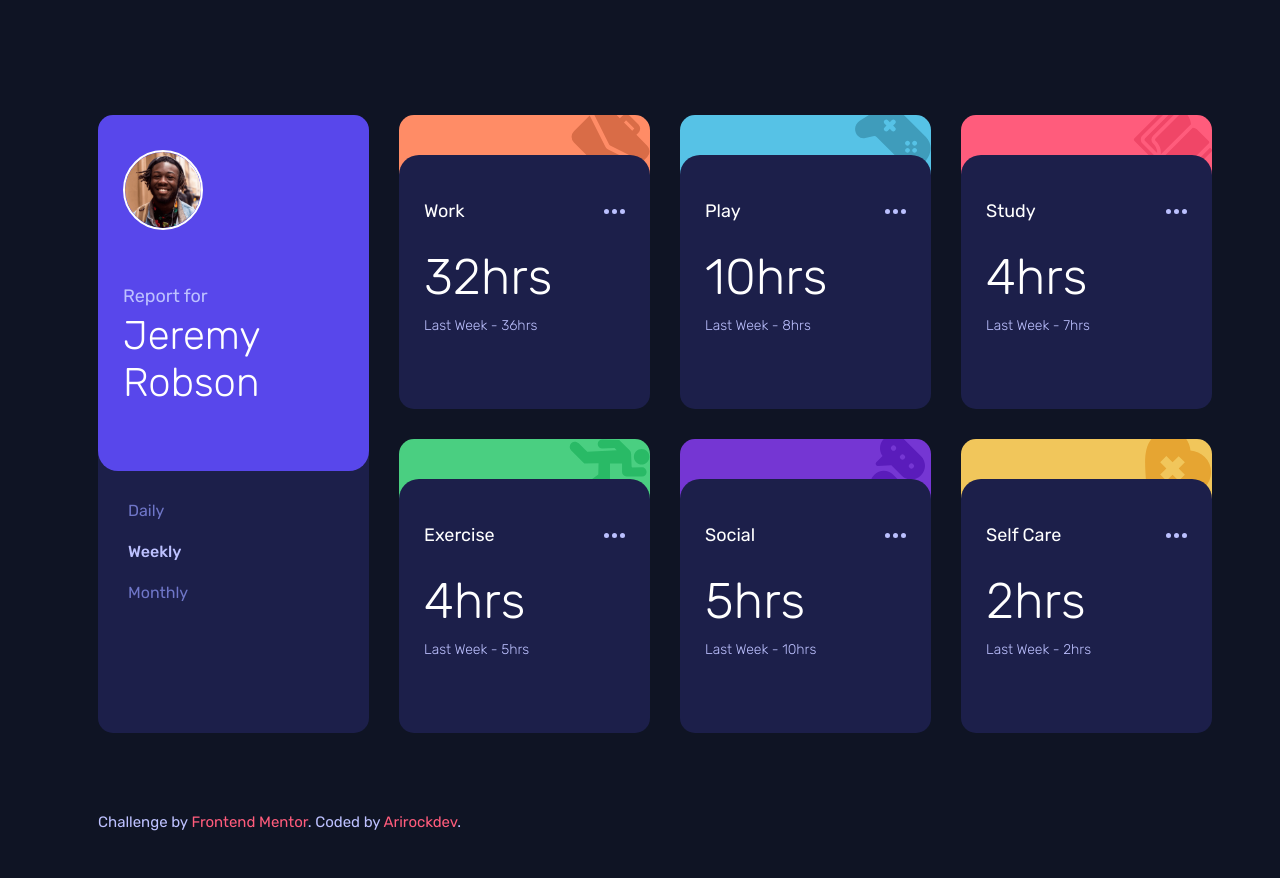
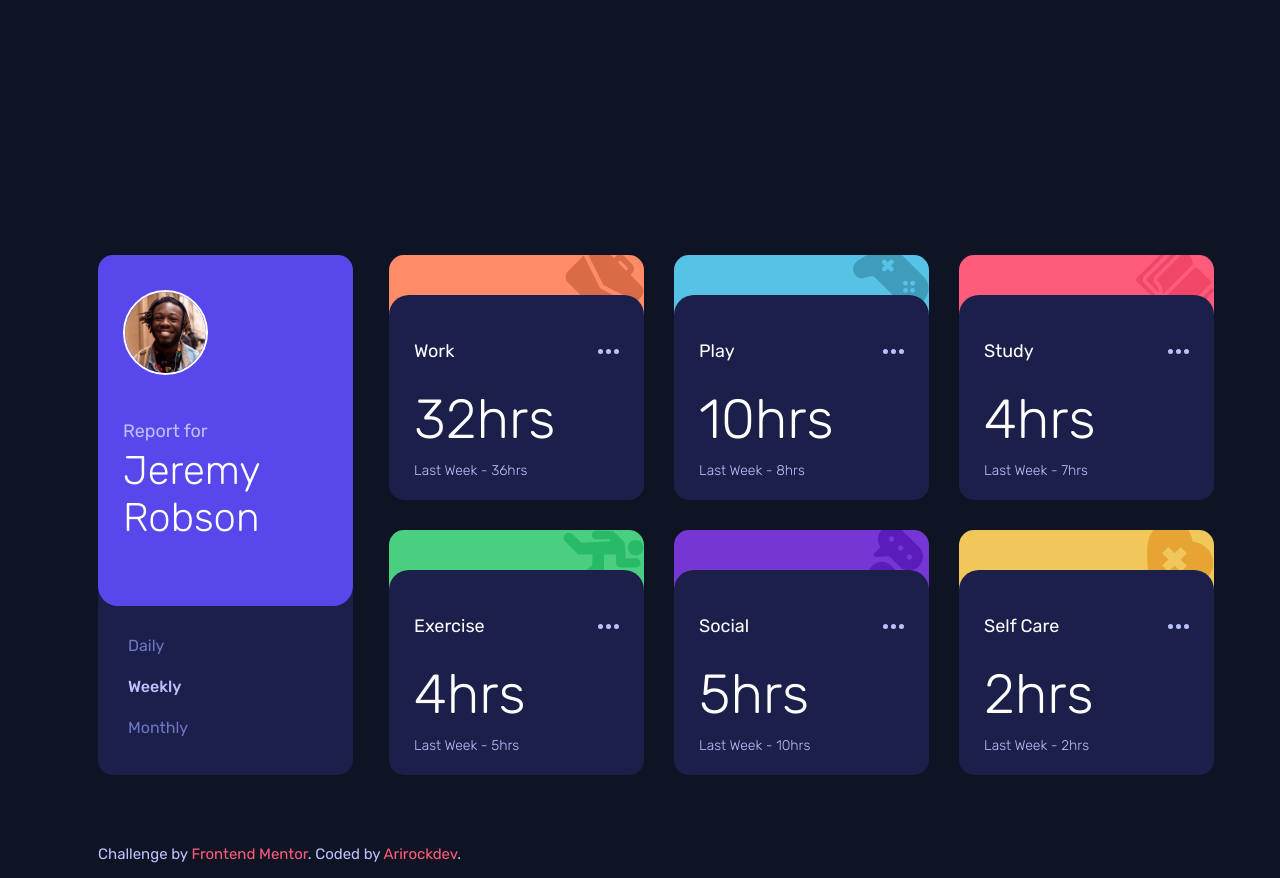
Before and after one commit to Arirockdev/time-tracking-dashboard, a plain HTML site: page index.html in a window 1280 px wide. Before the commit the page ends 846 px from the top, so only its background shows below. Drawn offline with Linux system fonts and the light colour scheme.

Commit message:
modified css

```diff
--- a/src/css/style.css
+++ b/src/css/style.css
@@ -303,10 +303,30 @@ footer{
     height: auto;
     display: grid;
     margin: auto;
-    margin-top: 10rem;
     grid-template-columns: 25% 75%;
     gap: 3rem;
+    margin-top: 240px;
+    max-height: auto;
+    gap: 2rem;
   }
+
+  header {
+    width: 255px;
+    height: 520px;
+  }
+
+
+
+
+
+  .card {
+    width: 255px;
+    height: 245px;
+    padding: 4rem 0 0 0;
+  }
+
+
+
 
 
   nav {
@@ -329,8 +349,8 @@ footer{
       padding-bottom: 2rem;
     }
     & img {
-      width: 80px;
-      margin-bottom: 30px;
+      width: 85px;
+      margin-bottom: 20px;
     }
   }
 
@@ -345,9 +365,6 @@ footer{
   }
 
 
-  .card {
-  padding: 4rem 0 0 0;
-}
 
   .cards {
     width: 100%;
@@ -377,7 +394,7 @@ footer{
     flex-direction: column;
     align-items: flex-start;
     & p:first-child {
-      font-size: 5rem;
+      font-size: 5.5rem;
       margin-top: 15px;
       color: white;
     }
@@ -385,8 +402,8 @@ footer{
       font-size: 1.4rem;
       margin-bottom: 30px;
     }
+
   }
-
   footer {
     grid-column: 1 / 3;
     grid-row: 2 / 3;
@@ -403,7 +420,7 @@ footer{
 
 @media screen and (width >= 1440px){
   .container {
-    margin-top: 230px;
+    margin-top: 240px;
     max-width: 1114px;
     max-height: auto;
     gap: 2rem;
@@ -412,22 +429,17 @@ footer{
   header {
     width: 255px;
     height: 520px;
-
-
-
   }
 
 
   .card {
     width: 255px;
     height: 245px;
+  }
 
-
-
-  }
  .date {
   & p:first-child {
-    font-size: 5rem;
+    font-size: 5.5rem;
   }
   & p:last-child {
     font-size: 1.4rem;
```
